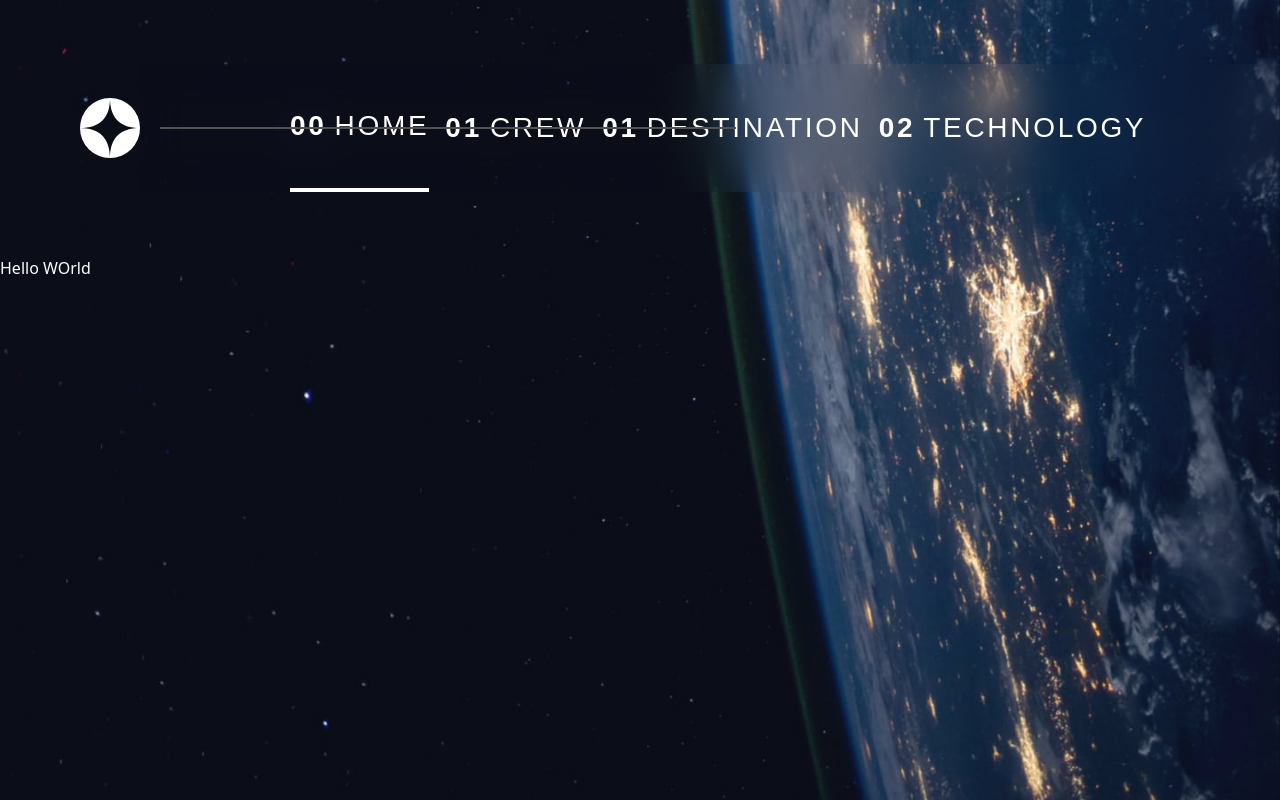
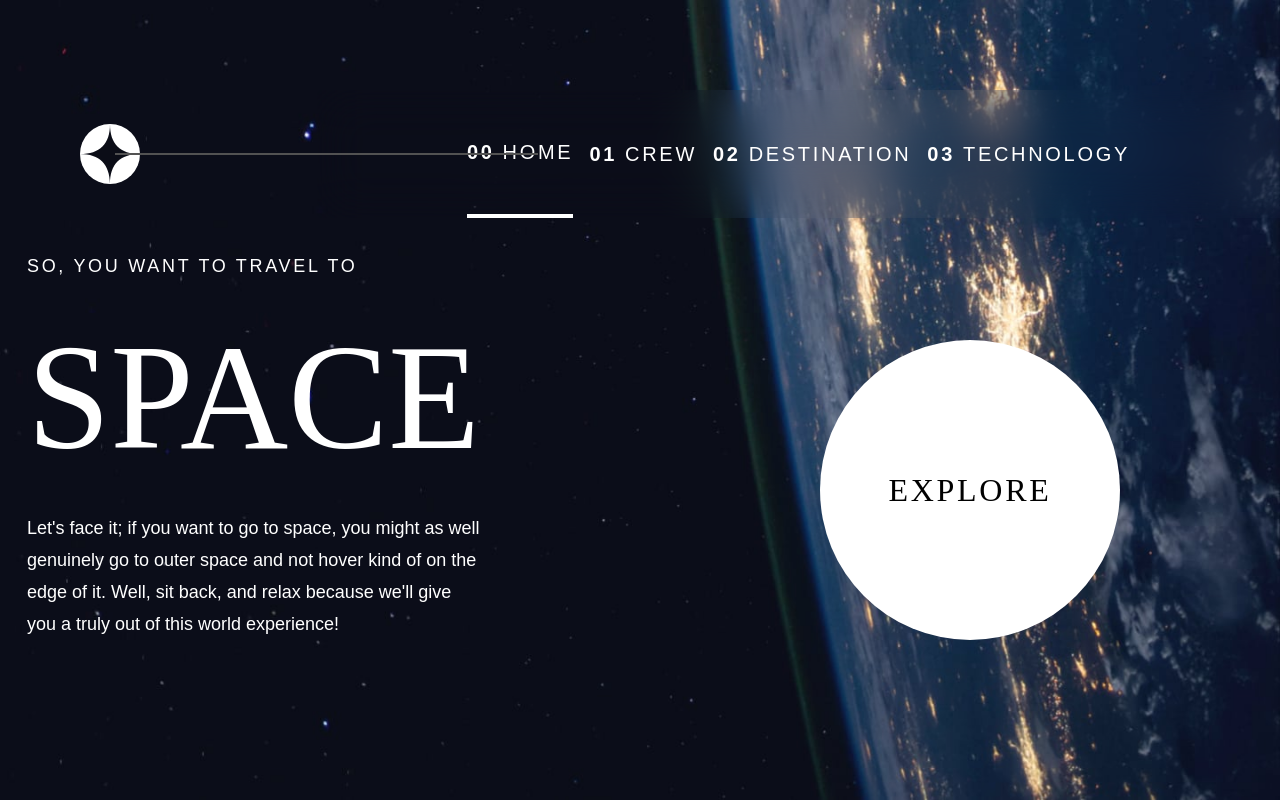
Before and after one commit to FerZva/space-tourism-website-main, a Next.js app: page / in a window 1280 px wide. Built offline with nearby package versions, Linux system fonts and the light colour scheme.

Commit message:
Desktop design added and refactored to an independent component and imported to main page

```diff
--- a/src/app/components/Header.tsx
+++ b/src/app/components/Header.tsx
@@ -8,7 +8,7 @@ const Header = () => {
   const pathname = usePathname();
 
   return (
-    <header className="relative flex justify-between items-center py-16 overflow-x-hidden">
+    <header className="absolute w-full flex justify-between items-center py-[90px] overflow-x-hidden">
       <div className="ml-20">
         <Link href="/">
           <Image
@@ -21,9 +21,9 @@ const Header = () => {
         </Link>
       </div>
 
-      <span className="left-[160px] absolute border-neutral-600 border-1 w-full max-w-[45%] min-h-auto z-50"></span>
+      <span className="left-[9%] absolute border-neutral-600 border-1 w-full max-w-[33%] min-h-auto z-50"></span>
 
-      <nav className="font-barlow text-[28px] text-white uppercase tracking-[2.7px] backdrop-blur-xl px-[150px] h-32">
+      <nav className="font-barlow text-[20px] text-white uppercase tracking-[2.7px] backdrop-blur-xl px-[150px] h-32">
         <ul className="flex space-x-4 min-h-full">
           <li
             className={`min-h-full ${
@@ -58,7 +58,7 @@ const Header = () => {
           >
             <Link href="/destination">
               <span className="mr-2">
-                <strong>01</strong>
+                <strong>02</strong>
               </span>
               <span>DESTINATION</span>
             </Link>
@@ -70,7 +70,7 @@ const Header = () => {
           >
             <Link href="/technology">
               <span className="mr-2">
-                <strong>02</strong>
+                <strong>03</strong>
               </span>
               <span>TECHNOLOGY</span>
             </Link>
--- /dev/null
+++ b/src/app/components/Hero.tsx
@@ -0,0 +1,31 @@
+import React from "react";
+
+const Hero = () => {
+  return (
+    <main className="grid grid-cols-2 place-items-end h-screen text-center text-white font-bellefair">
+      {/* Description */}
+      <div className="text-left p-40">
+        <h1 className="text-[18px] leading-[32px] font-barlow uppercase tracking-[2.7px]">
+          So, you want to travel to
+        </h1>
+        <h2 className="text-[150px] leading-[150px] font-bellefair my-10">
+          SPACE
+        </h2>
+        <p className="text-[18px] leading-[32px] font-barlow">
+          Let&apos;s face it; if you want to go to space, you might as well
+          genuinely go to outer space and not hover kind of on the edge of it.
+          Well, sit back, and relax because we&apos;ll give you a truly out of
+          this world experience!
+        </p>
+      </div>
+      {/* Explore button */}
+      <div className="rounded-full p-25 m-15 group hover:bg-white/10 transition-all duration-200">
+        <button className="w-[300px] h-[300px] bg-white rounded-full flex items-center justify-center text-[32px] font-bellefair uppercase tracking-[2.7px] cursor-pointer group-hover:bg-neutral-200 transition-all duration-300 text-black">
+          <span>EXPLORE</span>
+        </button>
+      </div>
+    </main>
+  );
+};
+
+export default Hero;
--- a/src/app/layout.tsx
+++ b/src/app/layout.tsx
@@ -14,8 +14,8 @@ export default function RootLayout({
 }>) {
   return (
     <html lang="en">
-      <body className="antialiased w-full h-full mx-auto">
-        <div className="bg-[url('/background-home-mobile.jpg')] md:bg-[url('/background-home-tablet.jpg')] lg:bg-[url('/background-home-desktop.jpg')] bg-cover bg-no-repeat bg-center min-h-screen text-white">
+      <body className="antialiased w-full h-full">
+        <div className="relative bg-[url('/background-home-mobile.jpg')] md:bg-[url('/background-home-tablet.jpg')] lg:bg-[url('/background-home-desktop.jpg')] bg-cover bg-no-repeat bg-center min-h-screen text-white w-full">
           <Header />
           {children}
         </div>
--- a/src/app/page.tsx
+++ b/src/app/page.tsx
@@ -1,3 +1,5 @@
+import Hero from "./components/Hero";
+
 export default function Home() {
-  return <div>Hello WOrld</div>;
+  return <Hero />;
 }
```
